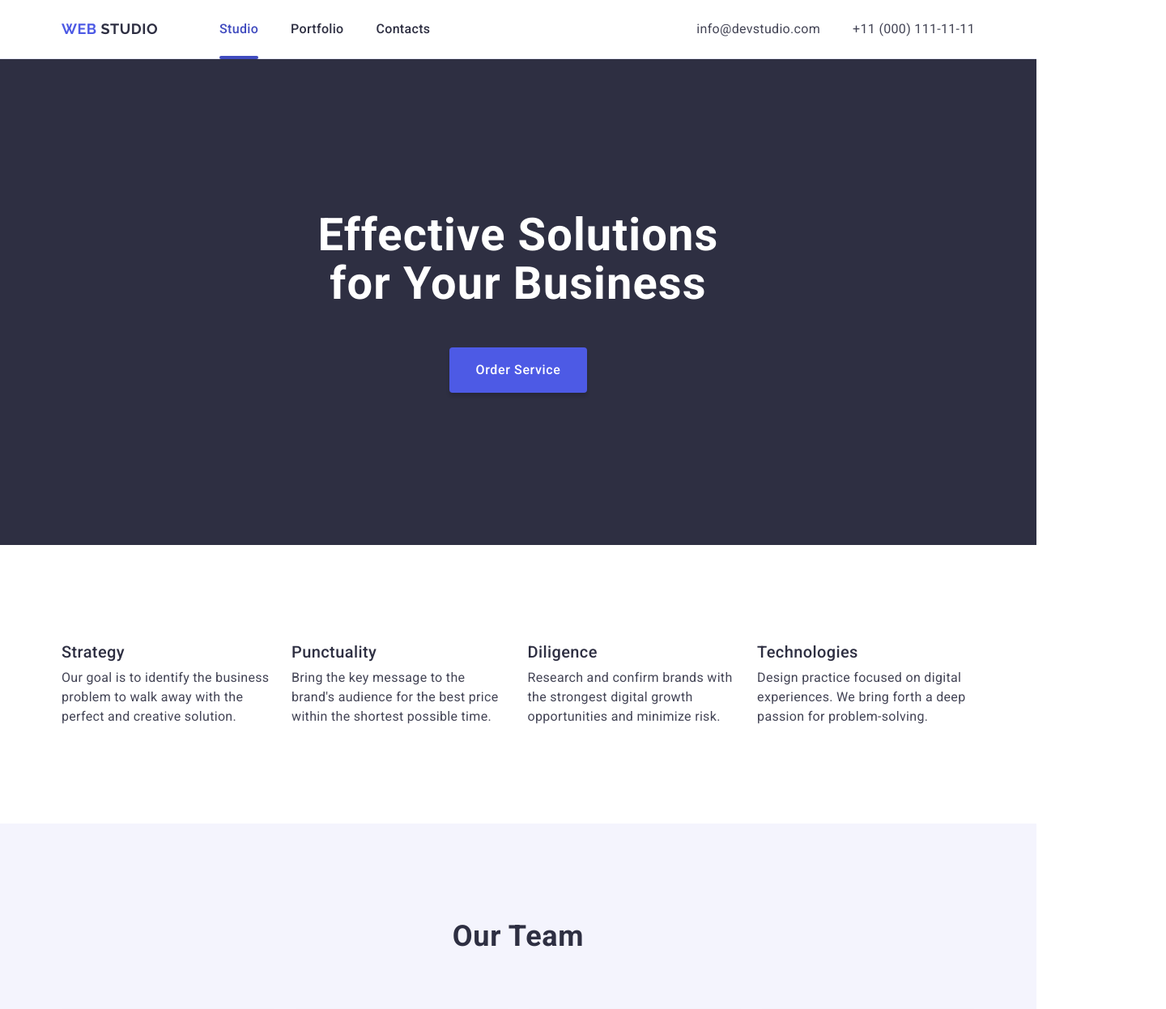
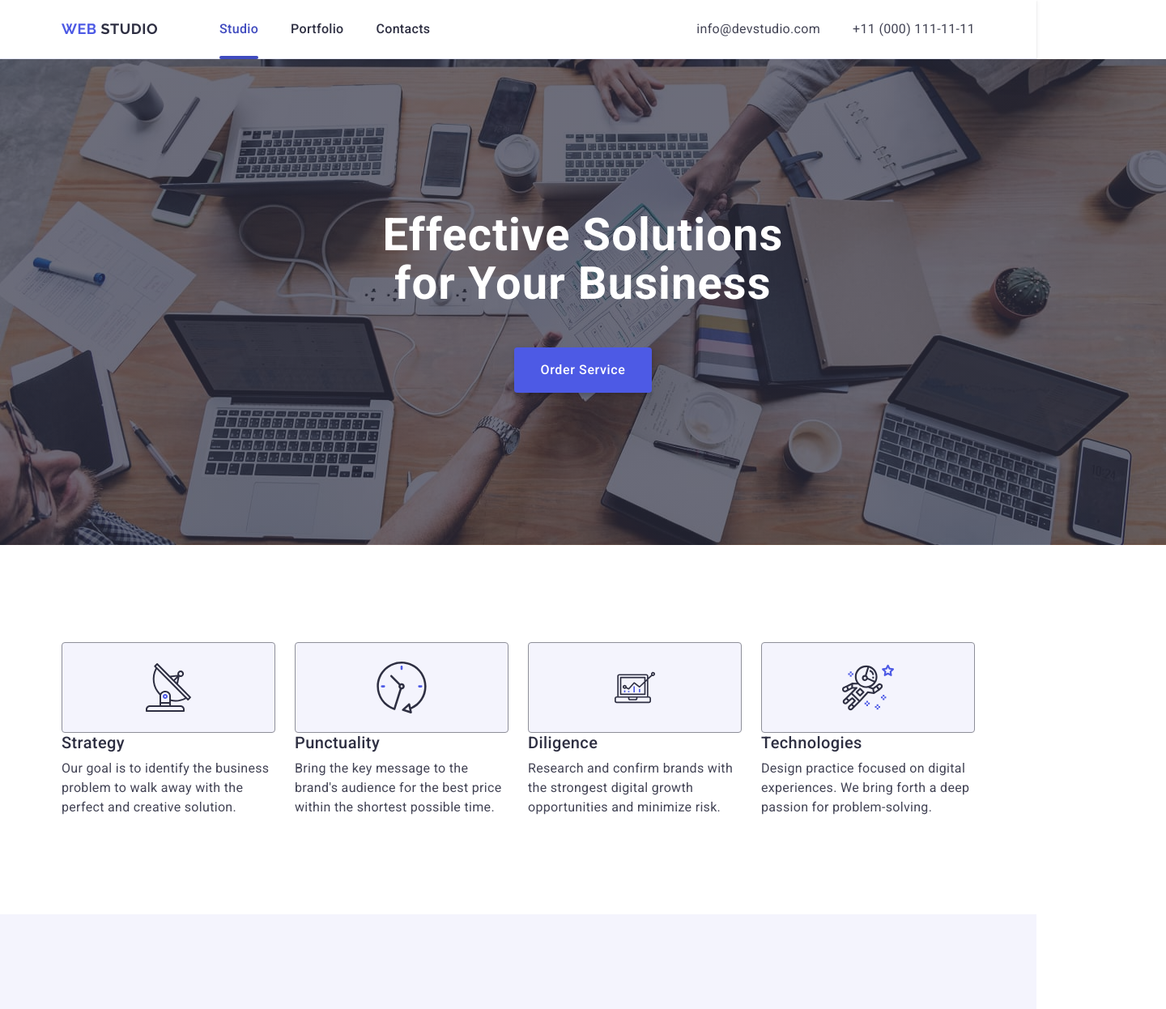
Before and after one commit to YuriiOsinnyi/goit-markup-hw-04, a plain HTML site: page index.html in a window 1280 px wide. Shown: the top 1246 px of the page at 81% size, 1440 px wide, since content can reach past the window. Drawn offline with nearby package versions, Linux system fonts and the light colour scheme.

Commit message:
hw4 baner advantages

```diff
--- a/css/styles.css
+++ b/css/styles.css
@@ -148,6 +148,16 @@ button {
 .hero-section {
   background-color: #2e2f42;
   padding: 188px 0;
+  background-image: linear-gradient(
+      rgba(46, 47, 66, 0.7),
+      rgba(46, 47, 66, 0.7)
+    ),
+    url(../images/baner.jpg);
+  background-repeat: no-repeat;
+  background-position: center;
+  background-size: cover;
+  width: 1440px;
+  margin: 0 auto;
 }
 .hero-button {
   font-weight: 500;
@@ -164,11 +174,12 @@ button {
   border: none;
   min-width: 169px;
   height: 56px;
+  transition: background-color 250ms cubic-bezier(0.4, 0, 0.2, 1);
 }
 
 .hero-button:hover,
 .hero-button:focus {
-  background: #404bbf;
+  background-color: #404bbf;
 }
 
 .section-title {
@@ -216,7 +227,16 @@ button {
 .section-advantages {
   padding: 120px 0;
 }
-
+.advantages-icon {
+  border: 1px solid #8e8f99;
+  border-radius: 4px;
+  width: 264px;
+  height: 112px;
+  background: #f4f4fd;
+  display: flex;
+  justify-content: center;
+  align-items: center;
+}
 .advantages-item {
   width: calc((100%-72px) / 4);
 }
@@ -366,6 +386,7 @@ button {
   border-radius: 50%;
   transition: background-color 250ms cubic-bezier(0.4, 0, 0.2, 1);
 }
-.footer-social-item:hover {
+.footer-social-item:hover,
+.footer-social-item:focus {
   background-color: #31d0aa;
 }
--- a/index.html
+++ b/index.html
@@ -70,6 +70,11 @@
           <h2 class="visually-hidden">Advantages</h2>
           <ul class="advantages-list">
             <li class="advantages-item">
+              <div class="advantages-icon">
+                <svg class="advantages-icon-swg" width="60" height="64">
+                  <use href="./images/icons.svg#icon-antenna"></use>
+                </svg>
+              </div>
               <h3 class="advantages-title">Strategy</h3>
               <p class="advantages-text">
                 Our goal is to identify the business problem to walk away with
@@ -77,6 +82,11 @@
               </p>
             </li>
             <li class="advantages-item">
+              <div class="advantages-icon">
+                <svg class="advantages-icon-swg" width="64" height="64">
+                  <use href="./images/icons.svg#icon-clock"></use>
+                </svg>
+              </div>
               <h3 class="advantages-title">Punctuality</h3>
               <p class="advantages-text">
                 Bring the key message to the brand's audience for the best price
@@ -84,6 +94,11 @@
               </p>
             </li>
             <li class="advantages-item">
+              <div class="advantages-icon">
+                <svg class="advantages-icon-swg" width="64" height="50">
+                  <use href="./images/icons.svg#icon-diagram"></use>
+                </svg>
+              </div>
               <h3 class="advantages-title">Diligence</h3>
               <p class="advantages-text">
                 Research and confirm brands with the strongest digital growth
@@ -91,6 +106,11 @@
               </p>
             </li>
             <li class="advantages-item">
+              <div class="advantages-icon">
+                <svg class="advantages-icon-swg" width="64" height="64">
+                  <use href="./images/icons.svg#icon-astronaut"></use>
+                </svg>
+              </div>
               <h3 class="advantages-title">Technologies</h3>
               <p class="advantages-text">
                 Design practice focused on digital experiences. We bring forth a
```
Also changed, not shown: images/baner.jpg (added).
